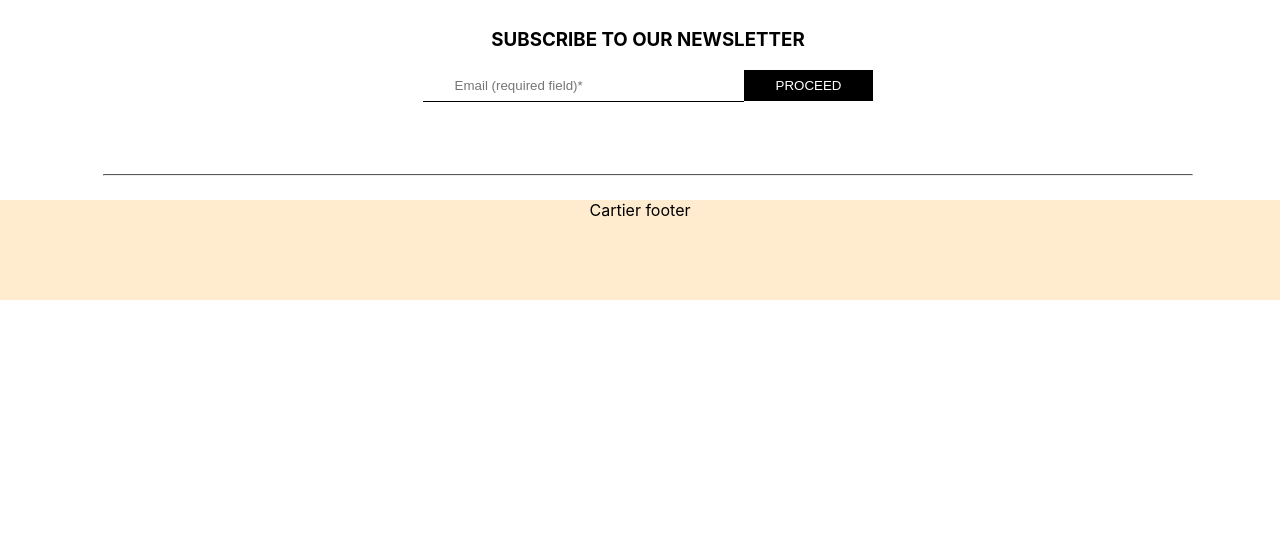
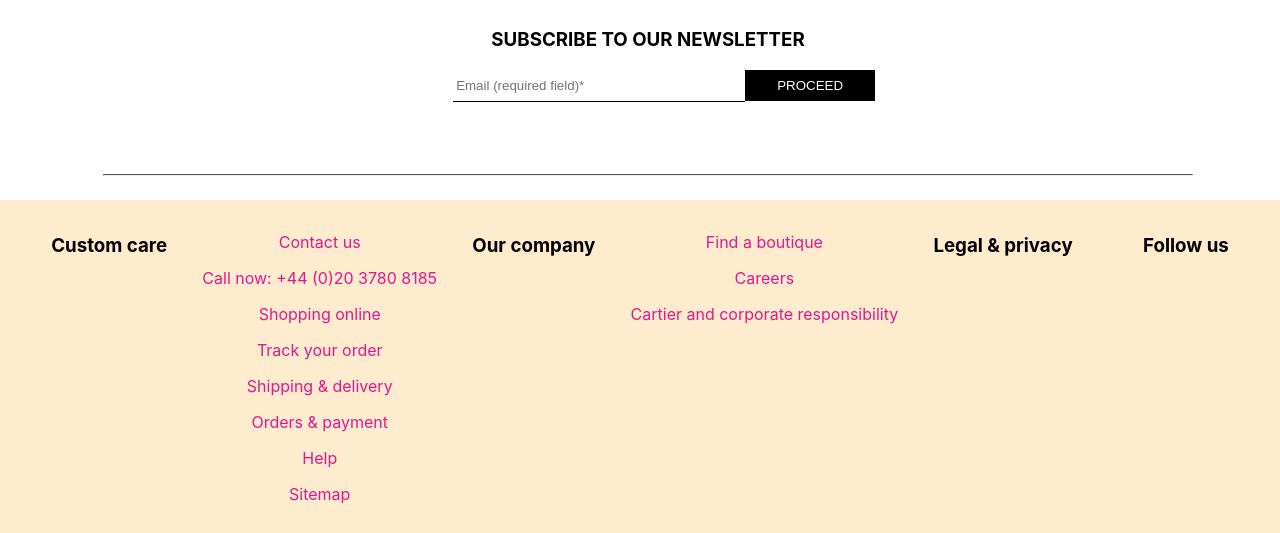
Before and after one commit to nastya-smirnova/cartier-shop-clone, a React (Create React App) app: page / in a window 1280 px wide. Shown: the part 2967-3500 px from the top of the page. Before the commit the page ends 3267 px from the top, so only its background shows below. Built offline with nearby package versions, Linux system fonts and the light colour scheme; a web font is replaced by a local one.

Commit message:
footer content added

```diff
--- a/src/App.css
+++ b/src/App.css
@@ -235,7 +235,8 @@
 .newsletterInput {
   border: none;
   border-bottom: 1px solid rgb(0, 0, 0);
-  padding-left: 2rem;
+  margin-left: 2rem;
+  padding-left: 0.2rem;
   padding-right: 2rem;
   padding-top: 0.5rem;
   padding-bottom: 0.5rem;
@@ -255,6 +256,20 @@
 /* _____🍎🍎🍎🍎🍎 FOOTER CONTENT 🍎🍎🍎🍎🍎_____ */
 
 .footerContainer {
+  display: flex;
   background-color: blanchedalmond;
-  min-height: 100px;
+  justify-content: center;
+
+  padding: 1rem;
+  flex-direction: row;
 }
+
+.footerRowContainer {
+  flex-direction: column;
+  flex-grow: 1;
+}
+
+.footerRowContent {
+  color: rgb(225, 24, 141);
+  flex-direction: row;
+}
--- a/src/App.js
+++ b/src/App.js
@@ -249,7 +249,27 @@ const App = () => {
           <hr className="solidDivider"></hr>
         </div>
       </main>
-      <footer className="footerContainer"> Cartier footer</footer>
+      <footer className="footerContainer">
+        <h3 className="footerRowContainer">Custom care</h3>
+        <div className="footerRowContent">
+          <p>Contact us</p>
+          <p>Call now: +44 (0)20 3780 8185</p>
+          <p>Shopping online</p>
+          <p>Track your order</p>
+          <p>Shipping & delivery</p>
+          <p>Orders & payment</p>
+          <p>Help</p>
+          <p>Sitemap</p>
+        </div>
+        <h3 className="footerRowContainer">Our company</h3>
+        <div className="footerRowContent">
+          <p>Find a boutique</p>
+          <p>Careers</p>
+          <p>Cartier and corporate responsibility</p>
+        </div>
+        <h3 className="footerRowContainer">Legal & privacy</h3>
+        <h3 className="footerRowContainer">Follow us</h3>
+      </footer>
     </div>
   );
 };
```
